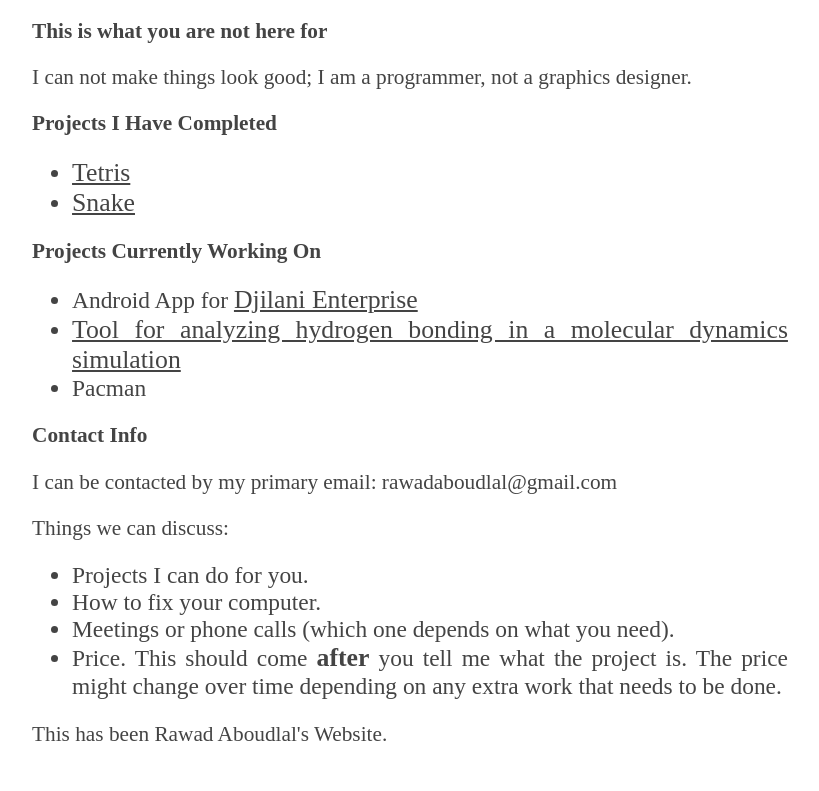
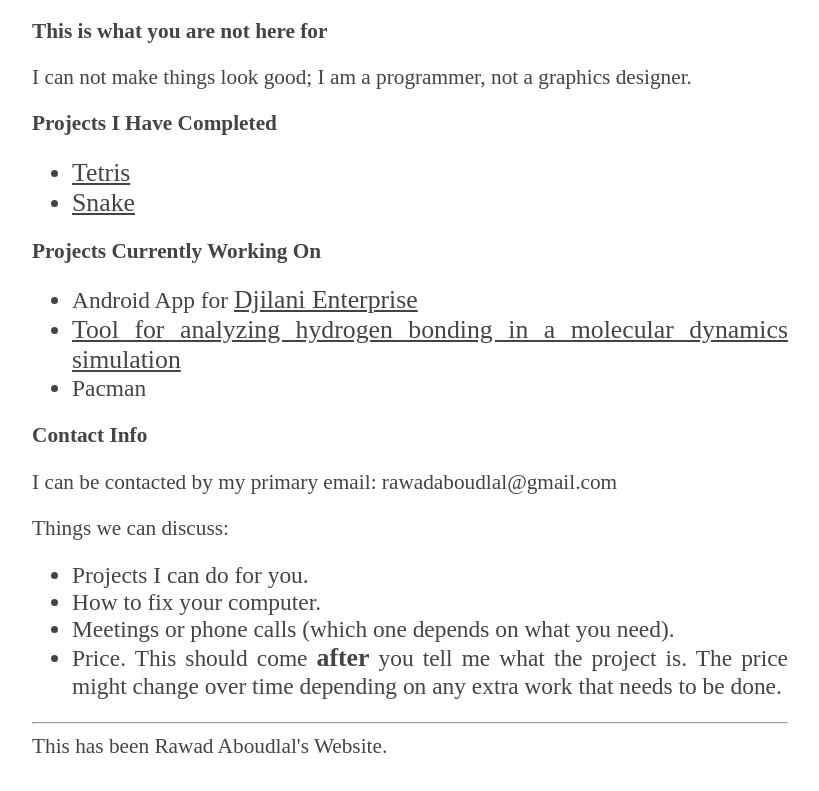
Before and after one commit to RawadAboudlal/RawadAboudlal, a plain HTML site: page index.html in a window 1280 px wide. Shown: the part 369-1160 px from the top of the page, without its empty margins (230-1049 px from the left). Drawn offline with Linux system fonts and the light colour scheme.

Commit message:
Changed tail to footer, moved into body.

```diff
--- a/index.html
+++ b/index.html
@@ -31,8 +31,7 @@
 			<li>Meetings or phone calls (which one depends on what you need).</li>
 			<li>Price. This should come <b>after</b> you tell me what the project is. The price might change over time depending on any extra work that needs to be done.</li>
 		</ul>
+		<hr/>
+		<footer>This has been Rawad Aboudlal's Website.</footer>
 	</body>
-	<tail>
-		This has been Rawad Aboudlal's Website.
-	</tail>
 </html>
```
